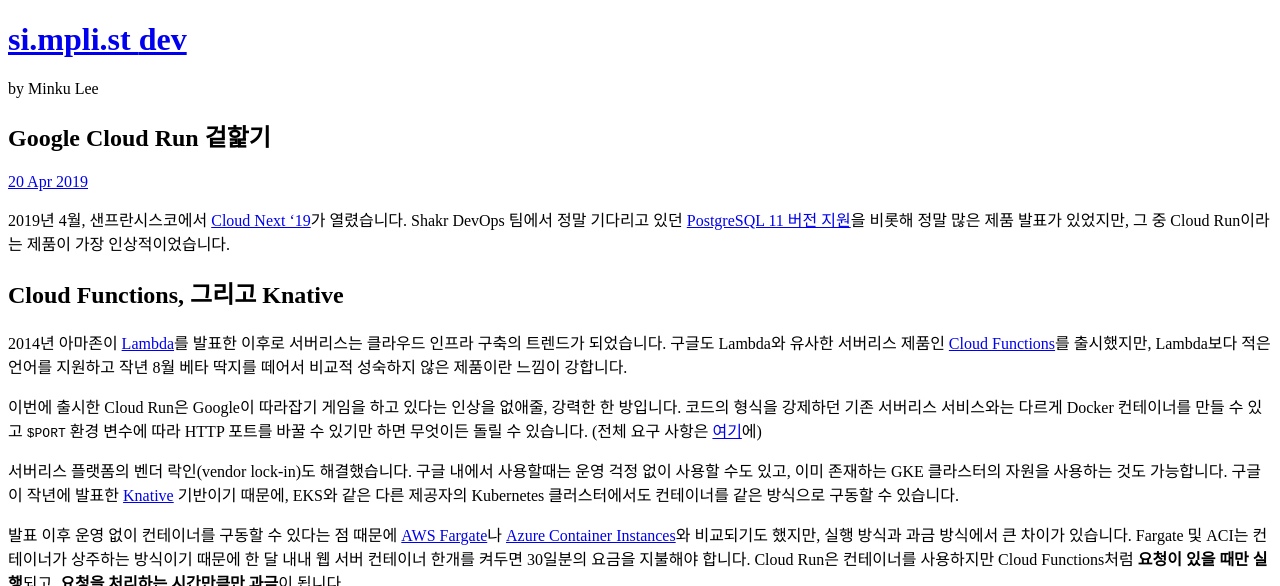
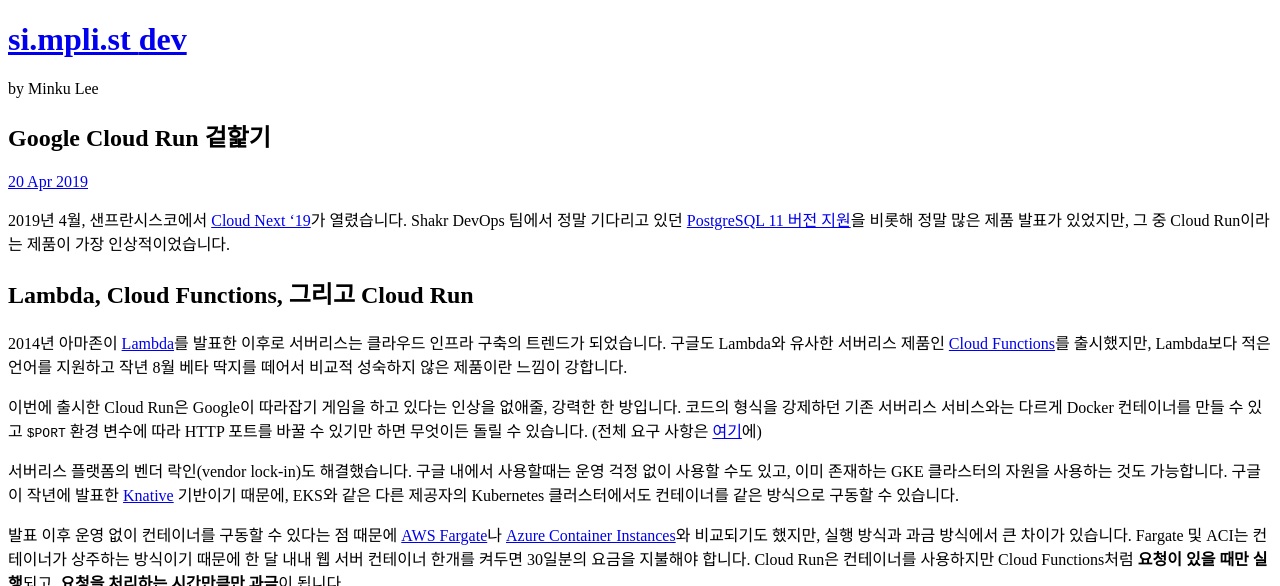
Before and after one commit to premist/si.mpli.st, a Jekyll site: the page built from _posts/2019-04-20-cloud-run-at-a-glance.md, in a window 1280 px wide and 900 px high, cut to the strip 0-586 px from the top of the window. Built offline with Jekyll 4.4.1, drawn with Linux system fonts in a browser that asks for light colours; some web fonts are replaced.

Commit message:
Change first subheader

```diff
--- a/_posts/2019-04-20-cloud-run-at-a-glance.md
+++ b/_posts/2019-04-20-cloud-run-at-a-glance.md
@@ -8,7 +8,8 @@
 
 2019년 4월, 샌프란시스코에서 [Cloud Next ‘19](https://cloud.withgoogle.com/next/sf/)가 열렸습니다. Shakr DevOps 팀에서 정말 기다리고 있던 [PostgreSQL 11 버전 지원](https://cloud.google.com/sql/docs/release-notes#april_9_2019)을 비롯해 정말 많은 제품 발표가 있었지만, 그 중 Cloud Run이라는 제품이 가장 인상적이었습니다.
 
-## Cloud Functions, 그리고 Knative
+
+## Lambda, Cloud Functions, 그리고 Cloud Run
 
 2014년 아마존이 [Lambda](https://aws.amazon.com/ko/lambda/)를 발표한 이후로 서버리스는 클라우드 인프라 구축의 트렌드가 되었습니다.  구글도 Lambda와 유사한 서버리스 제품인 [Cloud Functions](https://cloud.google.com/functions/)를 출시했지만, Lambda보다 적은 언어를 지원하고 작년 8월 베타 딱지를 떼어서 비교적 성숙하지 않은 제품이란 느낌이 강합니다.
 
@@ -22,6 +23,7 @@
 <span style="text-align: center;display:block;">[Cloud Run의 과금 방식을 설명하는 다이어그램](https://cloud.google.com/run/pricing)</span>
 
 또한 요청이 들어오는 정도에 따라 유연하게 컨테이너의 수를 조정하니, 따로 Autoscaler를 관리할 필요도 없습니다. 콘솔에서 최대 동시 실행 갯수를 지정해주기만 하면 됩니다.
+
 
 ## 간단하게 써 보았습니다
 
@@ -87,6 +89,7 @@
 
 Cloud Run 상에서 실행되는 저의 갤러리 사이트를 [방문](https://35.premi.st/)해서 확인해보세요!
 
+
 ## 마치며
 
 처음 Heroku를 접했을 때, 배포가 이렇게 간단할 수 있구나 라는 생각에 감탄했던 기억이 납니다. 컨테이너를 점점 더 많은 사람들이 사용하게 되고 Kubernetes와 같은 복잡한 도구가 보편화되면서 이따금씩 Heroku가 그리운 적이 있는데, Cloud Run은 이러한 향수를 말끔하게 없애주고, 오히려 Heroku보다도 더욱 쉽게 애플리케이션을 배포할 수 있는 서비스입니다. GA가 되면 충분히 프로덕션 환경에도 도입해볼 가치가 있지 않을까 생각합니다.
```
